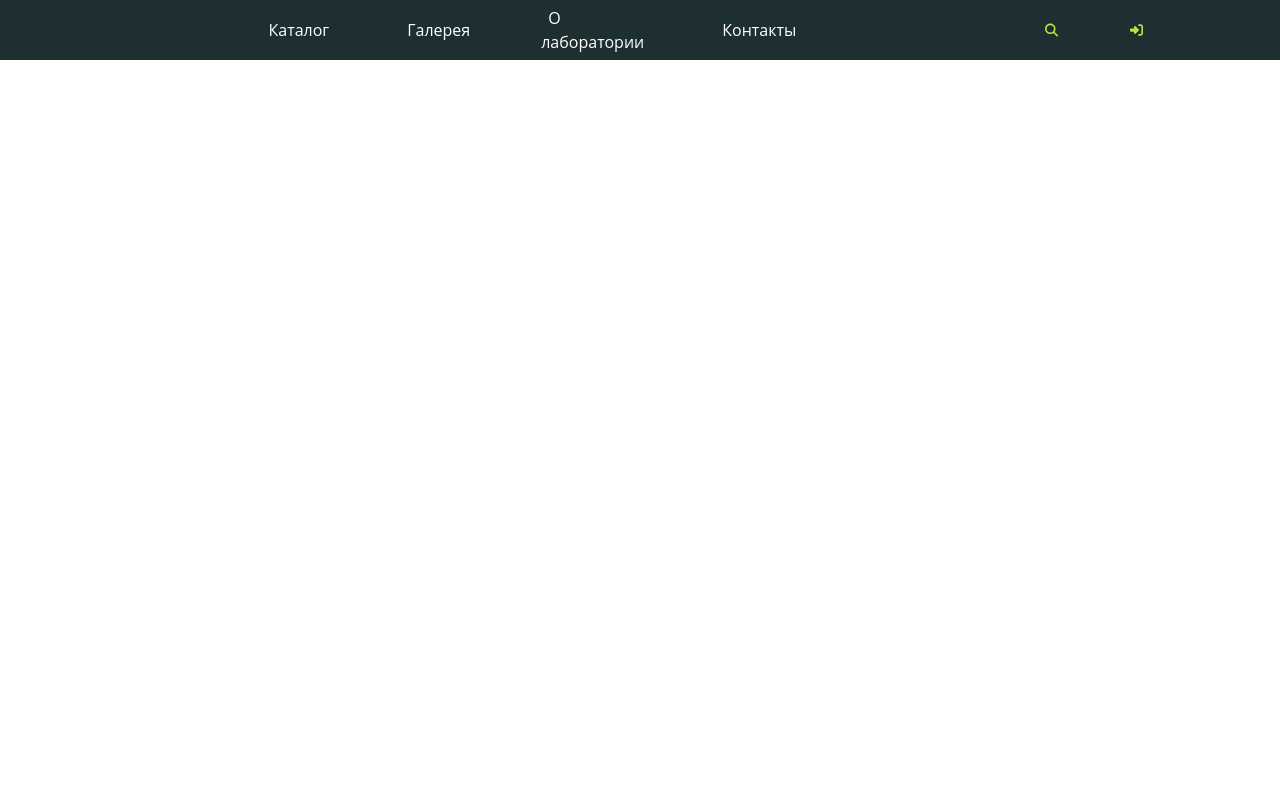
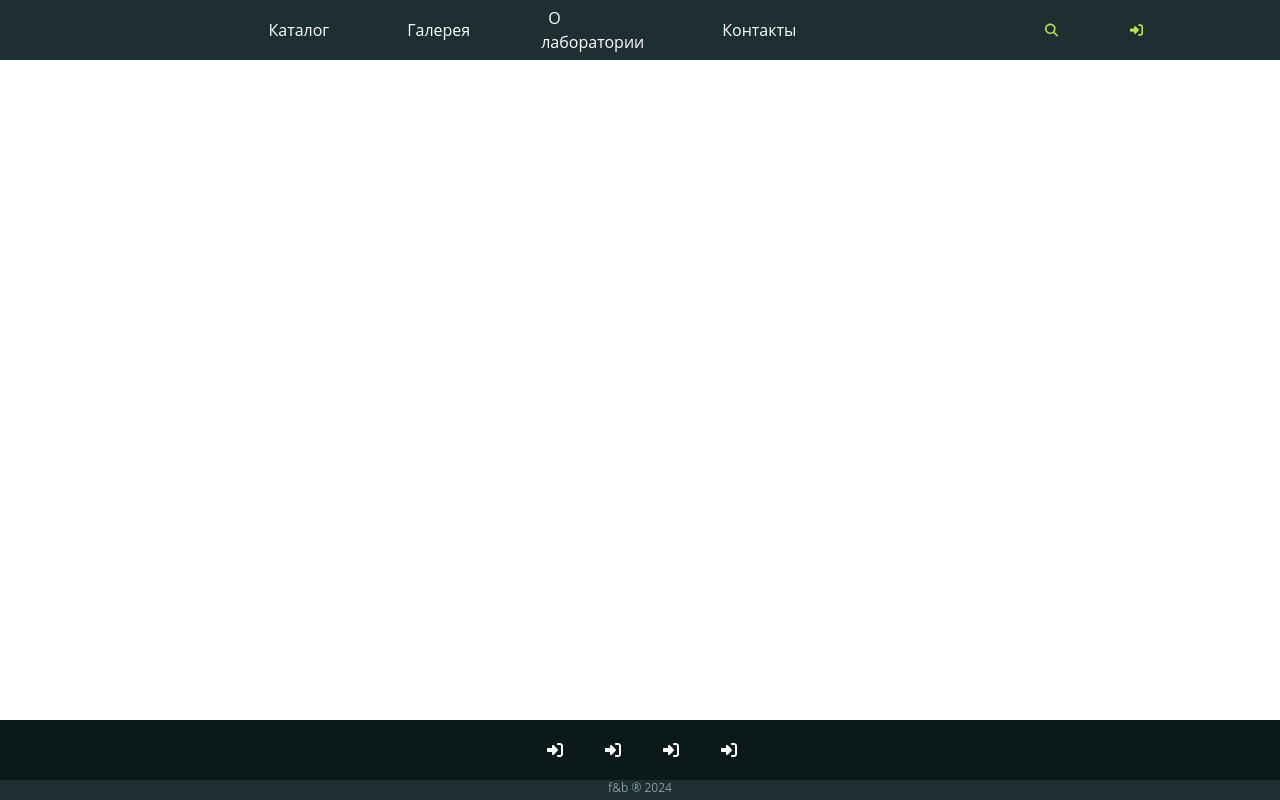
Before and after one commit to ElGansoDorado/F-B, a React (Vite) app: page / in a window 1280 px wide. Built offline with nearby package versions, Linux system fonts and the light colour scheme.

Commit message:
add: footer

```diff
--- a/src/App.jsx
+++ b/src/App.jsx
@@ -1,11 +1,16 @@
 import './App.css'
 
 import Header from './components/header/Header'
+import Footer from './components/footer/Footer'
 
 function App() {
   return (
     <>
       <Header/>
+      <main>
+
+      </main>
+      <Footer/>
     </>
   )
 }
--- a/src/components/UI/MenuButton/MenuButton.scss
+++ b/src/components/UI/MenuButton/MenuButton.scss
@@ -6,6 +6,8 @@
     {
         color: #FFF;
         padding: 7px;
+
+        transition: color 0.2s ease-in-out;
 
         &:hover
         {
--- /dev/null
+++ b/src/components/footer/Footer.jsx
@@ -0,0 +1,27 @@
+import './Footer.scss'
+
+import { FontAwesomeIcon } from '@fortawesome/react-fontawesome'
+import { faMagnifyingGlass, faRightToBracket } from '@fortawesome/free-solid-svg-icons'
+
+import MenuButton from '../UI/MenuButton/MenuButton'
+
+function Footer()
+{
+    return(
+        <footer>
+            <div className='footer-list'>
+                <ul className='footer-list-networks'>
+                    <MenuButton sectionRef={"#top"}> <FontAwesomeIcon icon={faRightToBracket}/> </MenuButton>
+                    <MenuButton sectionRef={"#top"}> <FontAwesomeIcon icon={faRightToBracket}/> </MenuButton>
+                    <MenuButton sectionRef={"#top"}> <FontAwesomeIcon icon={faRightToBracket}/> </MenuButton>
+                    <MenuButton sectionRef={"#top"}> <FontAwesomeIcon icon={faRightToBracket}/> </MenuButton>
+                </ul>
+            </div>
+            <div className='footer-year'>
+                <p>f&b ® 2024</p>
+            </div>
+        </footer>
+    )
+}
+
+export default Footer
--- /dev/null
+++ b/src/components/footer/Footer.scss
@@ -0,0 +1,42 @@
+.footer
+{
+    &-list
+    {
+        min-height: 60px;
+
+        background-color: #0B1919;
+
+        &-networks
+        {
+            min-height: 60px;
+            width: 200px;
+
+            margin: 0 auto;
+
+            display: flex;
+            align-items: center;
+            gap: 32px;
+
+            color: #899D9D;
+        }
+    }
+
+    &-year
+    {
+        min-height: 20px;
+        background-color: #1D2F30;
+
+
+        & p
+        {
+            height: 100%;
+            width: 100px;
+
+            text-align: center;
+            margin: 0 auto;
+
+            color: #899D9D;
+            font: 400 12px/16px 'Open Sans', 'p1_regular';
+        }
+    }
+}
--- a/src/components/header/Header.scss
+++ b/src/components/header/Header.scss
@@ -56,6 +56,8 @@ header
         color: #BAE249;
         text-align: center;
 
+        transition: color 0.2s ease-in-out;
+
         &:hover
         {
             color: #91AC46;
--- a/src/index.css
+++ b/src/index.css
@@ -0,0 +1,14 @@
+#root
+{
+  height: 100%;
+
+  display: flex;
+
+  flex-direction: column;
+  justify-content: space-between;
+}
+
+main
+{
+  height: 100%;
+}
```
